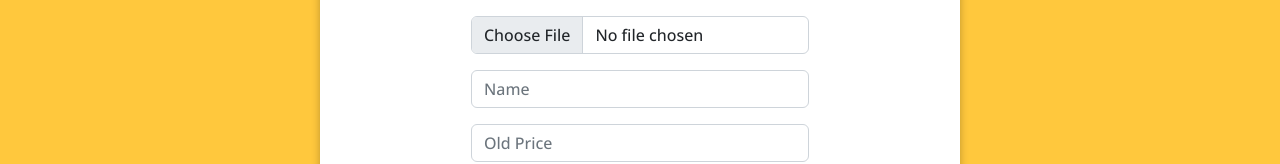
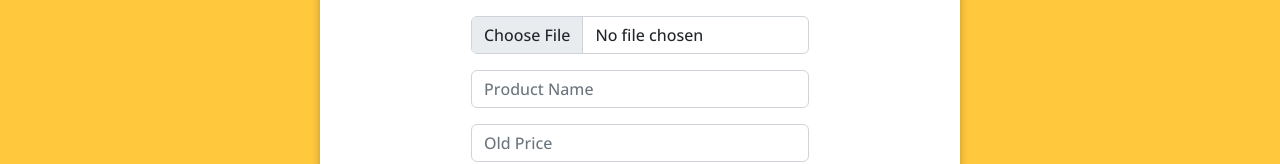
Before and after one commit to Godsheritage/Sparrow_web_services, a React (Create React App) app in the folder client/: page /updateoffer in a window 1280 px wide. Shown: the part 245-409 px from the top of the page. Built offline with nearby package versions, Linux system fonts and the light colour scheme.

Commit message:
final Updates

```diff
--- a/client/src/pages/update offer/UpdateOffer.jsx
+++ b/client/src/pages/update offer/UpdateOffer.jsx
@@ -18,7 +18,7 @@ const UpdateOffer = () => {
         <Input
           element="input"
           type="text"
-          placeholder="Name"
+          placeholder="Product Name"
           id="name"
           className="form-control"
         />
```
